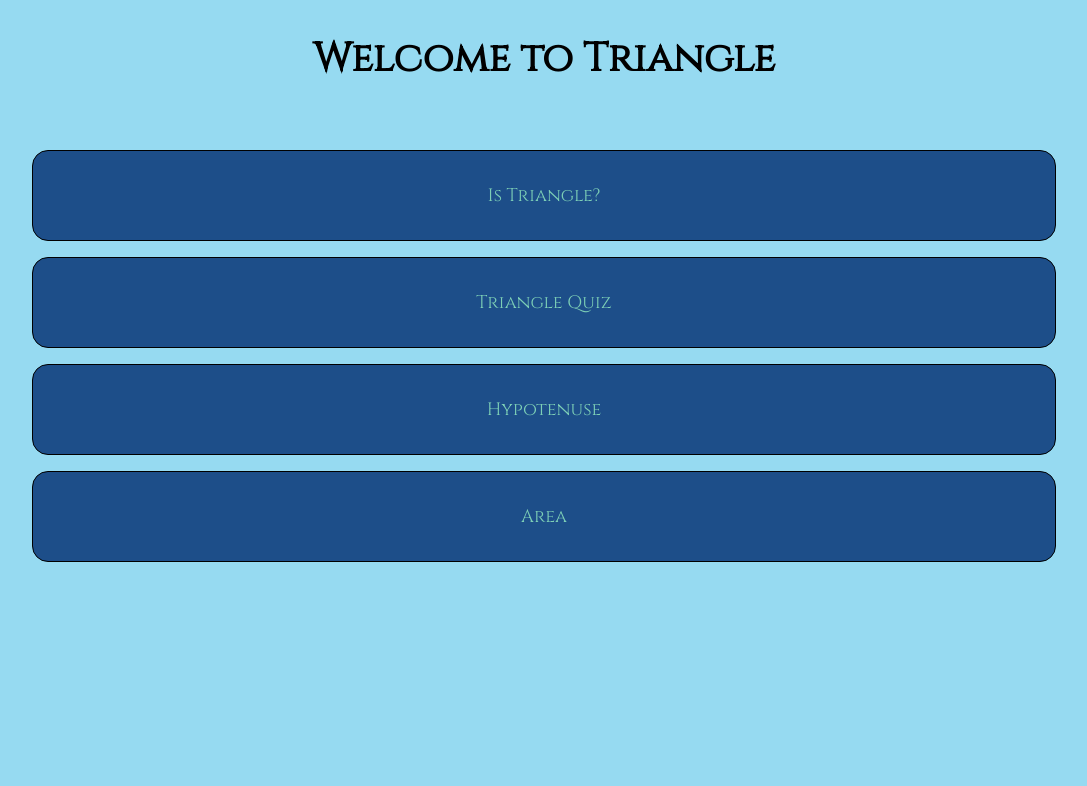
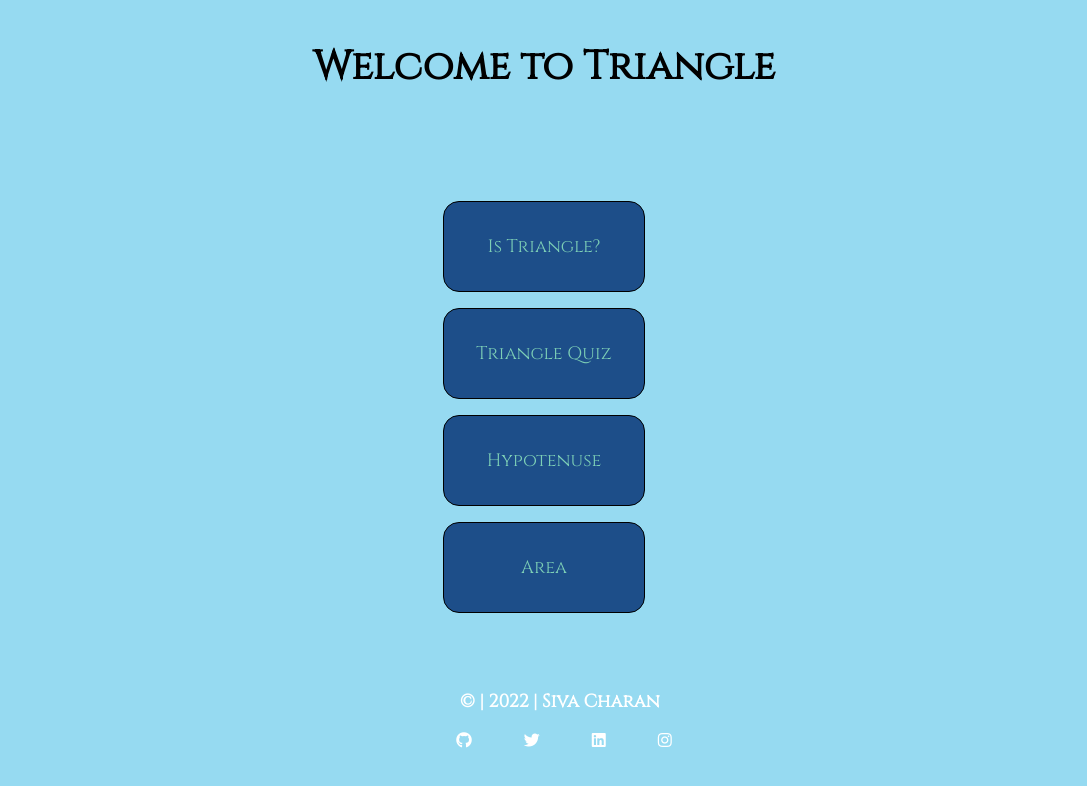
Before and after one commit to gurramcharan/fun-with-triangles, a plain HTML site: page index.html in a window 1280 px wide. Shown: the whole page, without its empty margins (96-1183 px from the left). Drawn offline with Linux system fonts and the light colour scheme.

Commit message:
refractor: made some changes to the code

```diff
--- a/index.html
+++ b/index.html
@@ -1,19 +1,54 @@
 <!DOCTYPE html>
 <html lang="en">
+
 <head>
     <meta charset="UTF-8">
     <meta http-equiv="X-UA-Compatible" content="IE=edge">
     <meta name="viewport" content="width=device-width, initial-scale=1.0">
     <title>Triangles</title>
     <link rel="stylesheet" href="style.css">
+    <link rel="stylesheet" href="https://cdnjs.cloudflare.com/ajax/libs/font-awesome/5.15.4/css/all.min.css"
+        integrity="sha512-1ycn6IcaQQ40/MKBW2W4Rhis/DbILU74C1vSrLJxCq57o941Ym01SwNsOMqvEBFlcgUa6xLiPY/NS5R+E6ztJQ=="
+        crossorigin="anonymous" referrerpolicy="no-referrer" />
 </head>
-<body id="index">
-    <h1 class="heading">Welcome to Triangle</h1>
-    <nav id="index-nav">
-        <a class="link" id="index-link" href="istriangle.html">Is Triangle?</a>
-        <a class="link" id="index-link" href="quiz.html">Triangle Quiz</a>
-        <a class="link" id="index-link" href="hypotenuse.html">Hypotenuse</a>
-        <a class="link" id="index-link" href="area.html">Area</a>
-    </nav>
+
+<body class="index">
+    <div class="main">
+        <h1 class="heading">Welcome to Triangle</h1>
+        <nav id="index-nav">
+            <a class="link-nav" id="index--nav" href="istriangle.html">Is Triangle?</a>
+            <a class="link-nav" id="index-link" href="quiz.html">Triangle Quiz</a>
+            <a class="link-nav" id="index-link" href="hypotenuse.html">Hypotenuse</a>
+            <a class="link-nav" id="index-link" href="area.html">Area</a>
+        </nav>
+        <footer class="footer container">
+            <div class="footer-header"> &nbsp;&nbsp;&nbsp;&nbsp;&nbsp;&nbsp;&nbsp;© | 2022 | Siva Charan</div>
+            <ul class="social-links list-non-bullet">
+                <li class="list-item-inline">
+                    <a class="link" href="https://github.com/gurramcharan" target="_blank">
+                        <i class="fab fa-github"></i>
+                    </a>
+                </li>
+                <li class="list-item-inline">
+                    <a class="link" href="https://twitter.com/gurram_charan3" target="_blank">
+                        <i class="fab fa-twitter"></i>
+                    </a>
+                </li>
+                <li class="list-item-inline">
+                    <a class="link" href="https://www.linkedin.com/in/gurram-venkata-sai-siva-charan-974212221/"
+                        target="_blank">
+                        <i class="fab fa-linkedin"></i>
+                    </a>
+                </li>
+                <li class="list-item-inline">
+                    <a class="link" href="https://www.instagram.com/gurram_charan3/" target="_blank">
+                        <i class="fab fa-instagram"></i>
+                    </a>
+                </li>
+            </ul>
+        </footer>
+    </div>
+
 </body>
+
 </html>
--- a/style.css
+++ b/style.css
@@ -36,11 +36,11 @@ a {
     text-decoration: none;
 }
 
-.link {
+.link-nav{
     display: flex;
     justify-content: center;
     padding: 2rem;
-    margin: 1rem 8rem;
+    margin: 1rem 6rem;
     background-color: var(--primary-color);
     color: var(--secondary-color);
     font-size: large;
@@ -49,21 +49,26 @@ a {
 
 }
 
-.link:hover {
+.link-nav:hover {
     background-color: var(--secondary-color);
     color: var(--primary-color);
     font-size: larger;
 }
+a.go-back-btn{
+    float: left;
+}
 
 .go-back-btn {
+    float: left;
     border: 1px solid black;
+    text-align: left;
     margin: 0.5rem;
-    margin-top: 400px;
-    width: fit-content;
+    /* margin-top: 400px; */
+    /* width: fit-content; */
     padding: 0.2rem 0.4rem;
     border-radius: 0.5rem;
     cursor: pointer;
-    background-color: var(--secondary-color);
+    /* background-color: var(--secondary-color); */
     color: var(--primary-color);
     font-size: large;
 }
@@ -117,3 +122,50 @@ label {
     border-radius: 2rem;
     margin: 0.5rem 11rem;
 }
+
+.main {
+    display: flex;
+    align-items: center;
+    justify-content: center;
+    flex-direction: column;
+
+}
+
+
+.footer {
+    padding: 2rem 1rem;
+    text-align: center;
+    color: white;
+}
+
+.footer .footer-header {
+    font-weight: bold;
+    font-size: large;
+}
+
+.footer .link {
+    color: white;
+}
+
+.link {
+    text-decoration: none;
+    padding: 0.5rem 1rem;
+
+}
+
+.container {
+    padding: 0rem 1rem;
+    position:absolute;
+    bottom: 0;
+    margin-bottom: 2rem;
+
+}
+
+.list-non-bullet {
+    list-style: none;
+}
+
+.list-item-inline {
+    display: inline;
+    padding: 0rem 0.5rem;
+}
```
Also changed, not shown: area.html (+4 -1 lines), hypotenuse.html (+5 -1 lines), istriangle.html (+4 -1 lines), quiz.html (+9 -3 lines).
